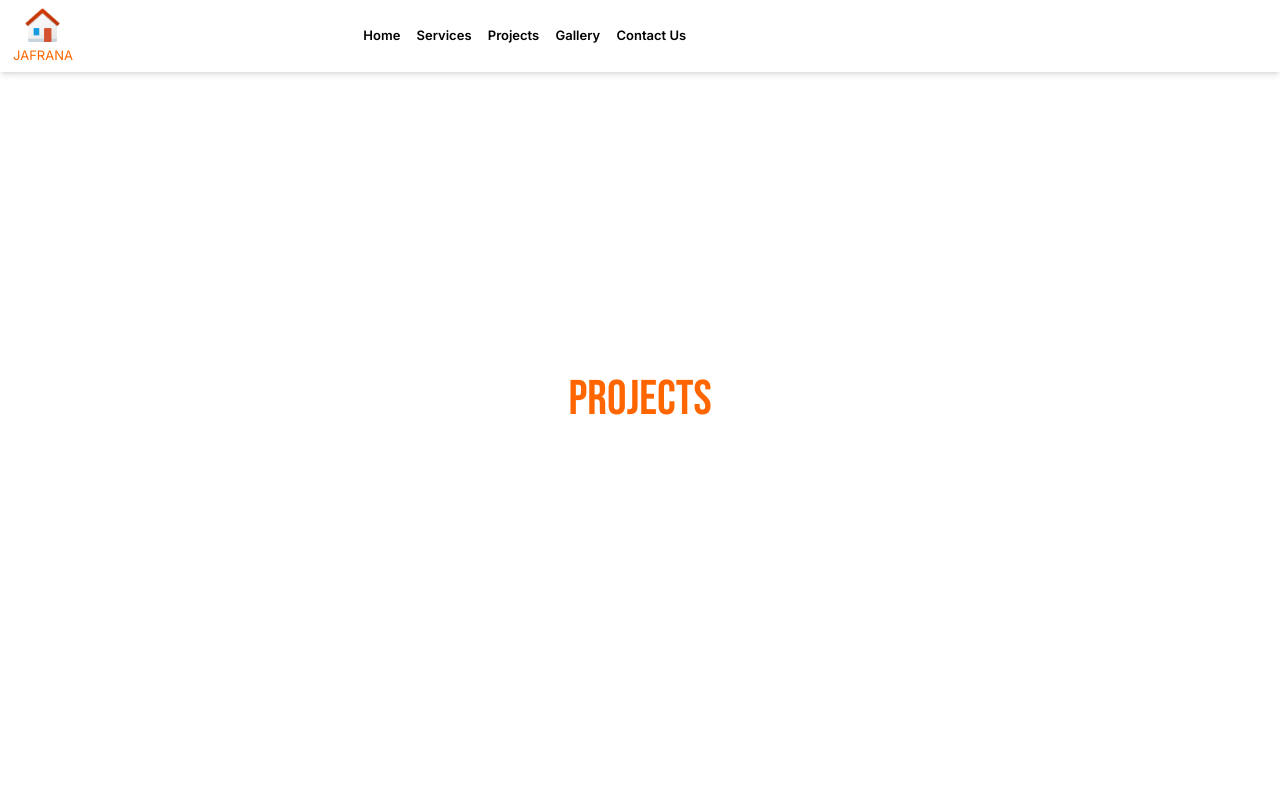
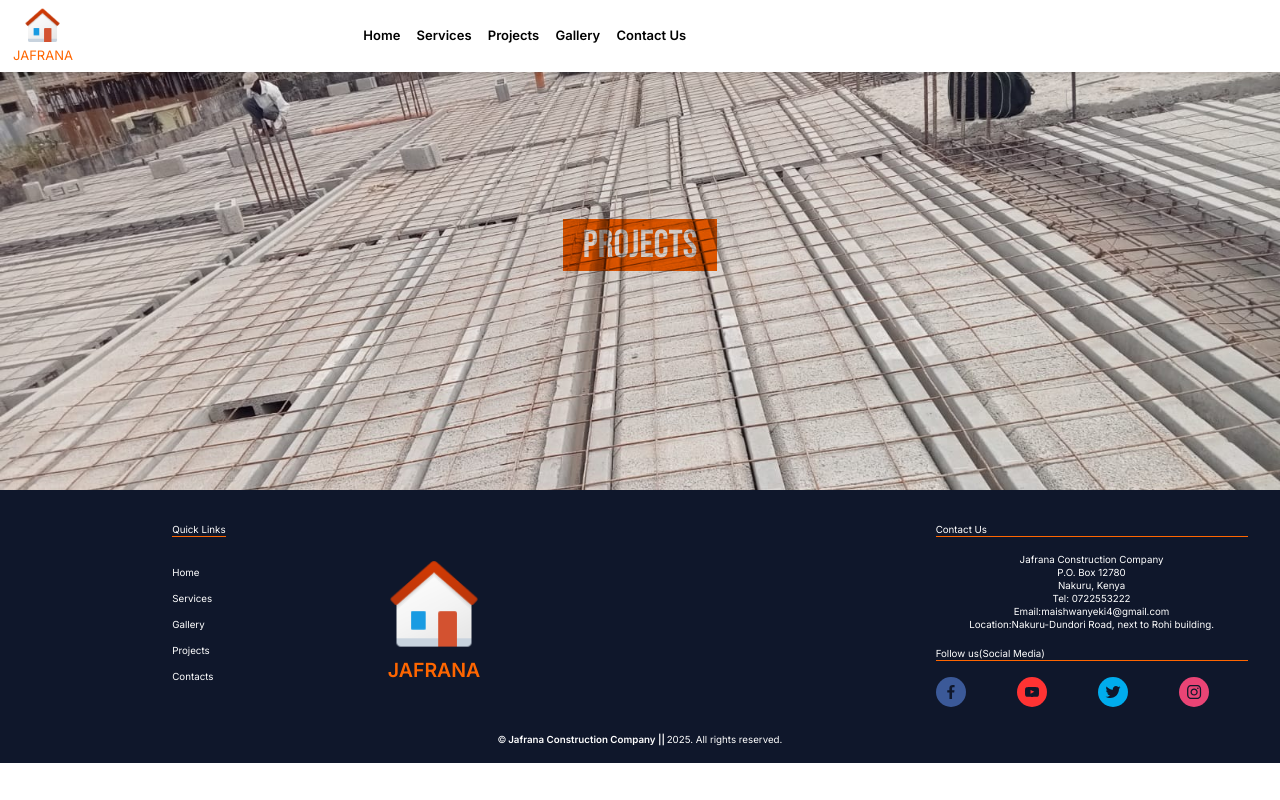
Before and after one commit to matthewkuria/jafrana, a Next.js app: page /projects in a window 1280 px wide. Shown: the top 800 px of the page. Built offline with nearby package versions, Linux system fonts and the light colour scheme; a web font is replaced by a local one.

Commit message:
Add  background image to the projects page

```diff
--- a/app/globals.css
+++ b/app/globals.css
@@ -121,3 +121,7 @@
   right: -0.5rem;
   border-radius: 50%;
 }
+.projects{
+  background: url("../public/home\ \(3\).jpeg") no-repeat center center fixed;
+  background-size: cover;
+}
--- a/app/projects/page.tsx
+++ b/app/projects/page.tsx
@@ -3,8 +3,10 @@ import { bebas_neue } from '../fonts/fonts'
 
 const page = () => {
   return (
-    <main className="flex flex-col items-center justify-center min-h-screen projects">
-          <p className={`${bebas_neue.className} text-secondary text-3xl md:text-6xl `}>Projects</p>
+    <main className="flex flex-col items-center justify-center min-h-[300px] md:min-h-[450px] lg:min-h-[490px] projects">
+          <div className="bg-secondary  py-1 px-4 md:px-4 lg:px-6 lg:py-2 mix-blend-multiply ">
+            <p className={`${bebas_neue.className} text-quaternary text-3xl md:text-4xl lg:text-5xl `}>Projects</p>
+          </div>
     </main>
   )
 }
```
